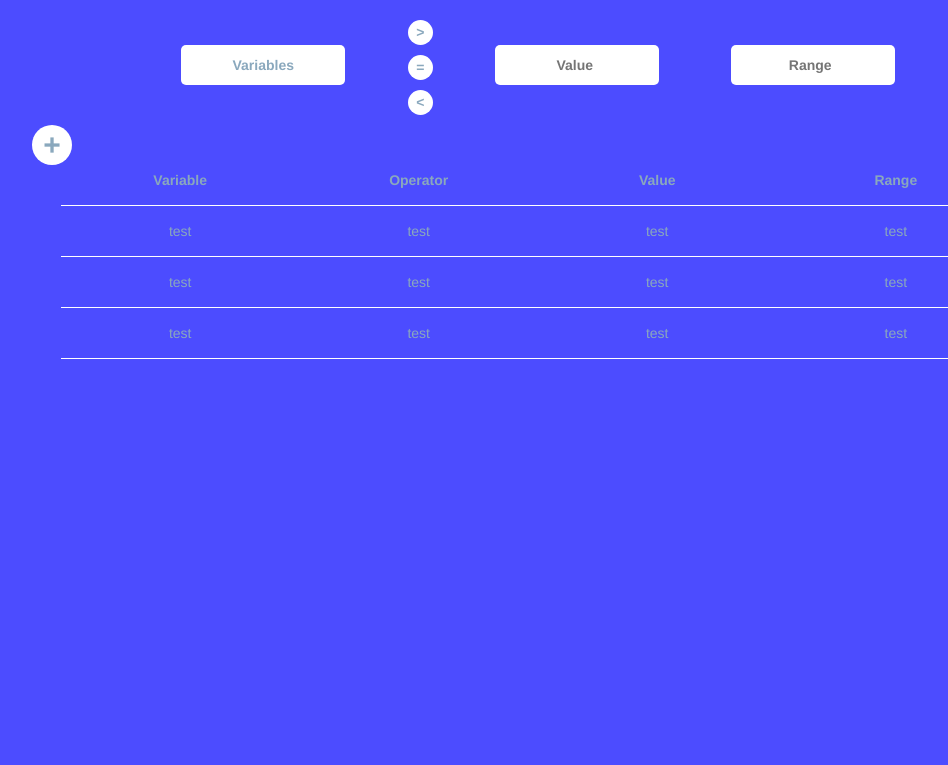
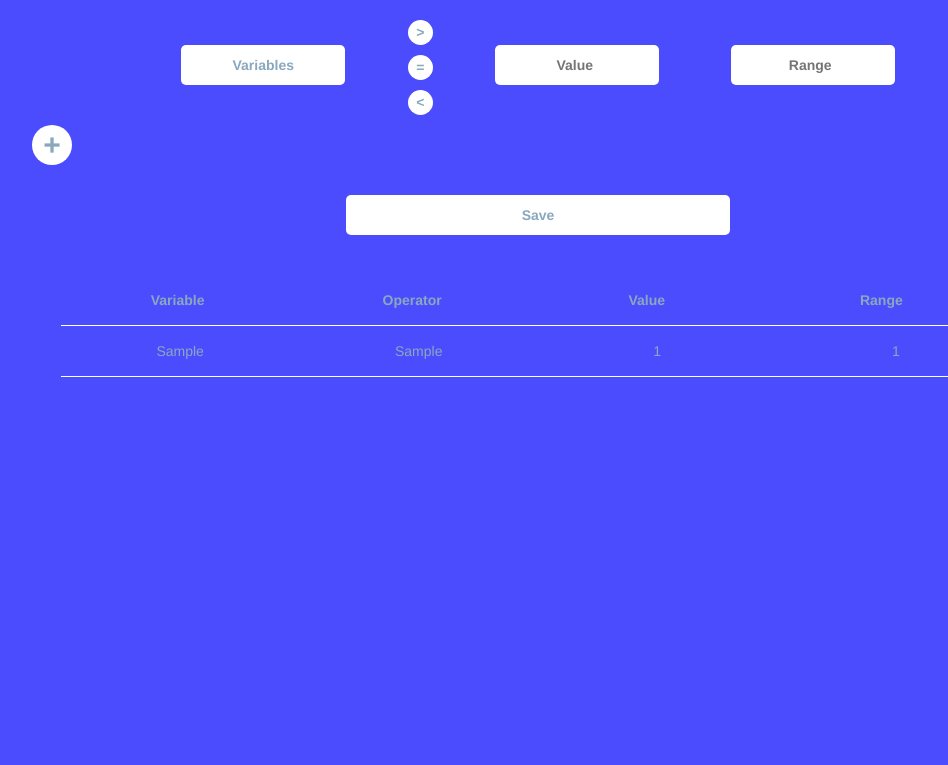
Before and after one commit to pittendr/Africa-project, a Django app: page / in a window 1280 px wide. Shown: the top 765 px of the page, without its empty margins (102-1050 px from the left). Run offline with Django 3.2, Linux system fonts and the light colour scheme; tables that the repository leaves empty hold one stand-in row (values such as "Sample post"); lists and menus that the app fills with data are empty; some libraries are stand-ins or nearby versions.

Commit message:
implemented storing and displaying recipes, minor UI changes

```diff
--- a/ES/notifications/models.py
+++ b/ES/notifications/models.py
@@ -4,7 +4,7 @@ from django.db import models
 
 class Recipe(models.Model):
     recipe_variable = models.CharField(max_length=40)
-    logic_operator = models.NullBooleanField()
+    logic_operator = models.CharField(max_length=40)
     recipe_limit = models.PositiveIntegerField()
     recipe_range = models.PositiveIntegerField()
 
--- a/ES/notifications/templates/notifications/index.html
+++ b/ES/notifications/templates/notifications/index.html
@@ -6,7 +6,6 @@
   	<meta name="author" content="Galenic">
 
   	<link rel="stylesheet" href="/static/notifications/css/bootstrap.css">
-  	<link rel="stylesheet" href="/static/notifications/css/bootstrap-select.css">
   	<link rel="stylesheet" href="/static/notifications/css/index.css">
   	<link href='https://fonts.googleapis.com/css?family=Roboto:400,700' rel='stylesheet' type='text/css'>
 
@@ -14,7 +13,6 @@
 
   	<script src="/static/notifications/js/jquery.min.js"></script>
   	<script src="/static/notifications/js/bootstrap.min.js"></script>
-  	<script src="/static/notifications/js/bootstrap-select.min.js"></script>
 </head>
 
 <body>
@@ -23,7 +21,7 @@
 		<div id ="recipe1" class = "recipe-wrapper">
 			<div class="row" >
 				<div class="col-sm-3 col-xs-3 col-xs-offset-1 text-center " style="margin-top:35px;">
-					<div id="variable_dropdown" class="custom-dropdown">
+					<div class="custom-dropdown">
 						<span>Variables</span>
 						<ul class="custom-drop">
 							<li><a>Elevation</a></li>
@@ -38,22 +36,24 @@
 				</div>
 				<div class="col-sm-1 col-xs-1 text-center" style="margin-top:10px;">
 					<div class="circle-wrapper">
-						<div class="circle"><p>></p></div>
-						<div class="circle"><p>=</p></div>
-						<div class="circle"><p><</p></div>
+						<div id="greaterThan" class="circle"><p>></p></div>
+						<div id="equalTo" class="circle"><p>=</p></div>
+						<div id="lessThan" class="circle"><p><</p></div>
 					</div>
 				</div>
 				<div class="col-sm-3 col-xs-3 text-center " style="margin-top:35px;">
 					<input type="number" placeholder="Value" id="recipe_value">
 				</div>
 				<div class="col-sm-3 col-xs-3 text-center" style="margin-top:35px;">
-						<input type="number" placeholder="Range" id="recipe_range">
+					<input type="number" placeholder="Range" id="recipe_range">
 				</div>
 			</div>
 
 			<div class="andCircle">+</div>
 		</div>
 	</div>
+
+	<div id="saveButton">Save</div>
 
 	<div id="recipe-list" class ="container">
 		<div id="headcont">
@@ -68,24 +68,7 @@
 		</div>
 		<div id="tablecont">
 			<table id = "tablebody">
-				<tr>
-					<td>test</td>
-					<td>test</td>
-					<td>test</td>
-					<td>test</td>
-				</tr>
-				<tr>
-					<td>test</td>
-					<td>test</td>
-					<td>test</td>
-					<td>test</td>
-				</tr>
-				<tr>
-					<td>test</td>
-					<td>test</td>
-					<td>test</td>
-					<td>test</td>
-				</tr>
+				{% include "notifications/table.html" %}
 			</table>
 		</div>
 
--- /dev/null
+++ b/ES/notifications/templates/notifications/table.html
@@ -0,0 +1,10 @@
+{% if recipes %}
+	{% for recipe in recipes %}
+	<tr>
+		<td>{{recipe.recipe_variable}}</td>
+		<td>{{recipe.logic_operator}}</td>
+		<td>{{recipe.recipe_limit}}</td>
+		<td>{{recipe.recipe_range}}</td>
+	</tr>
+	{% endfor %}
+{% endif %}
--- a/ES/notifications/urls.py
+++ b/ES/notifications/urls.py
@@ -4,4 +4,5 @@ from . import views
 
 urlpatterns = [
     url(r'^$', views.index, name='index'),
+	url(r'^data$', views.data, name='data')
 ]
--- a/ES/notifications/views.py
+++ b/ES/notifications/views.py
@@ -1,7 +1,26 @@
 from django.shortcuts import render
 from django.http import HttpResponse
+import simplejson as json
+from django.views.decorators.csrf import requires_csrf_token
+from notifications.models import Recipe
+
+@requires_csrf_token
+def index(request):
+    recipes = Recipe.objects.all()
+    context = {'recipes': recipes}
+    return render(request, 'notifications/index.html', context)
 
 
-def index(request):
-    return render(request, 'notifications/index.html')
-# Create your views here.
+def data(request):
+    if request.method == 'POST' and request.is_ajax():
+        variable = request.POST['variable']
+        operator = request.POST['operator']
+        value = request.POST['value']
+        range = request.POST['range']
+
+        recipe = Recipe.objects.create(recipe_variable=variable, logic_operator = operator, recipe_limit = value, recipe_range = range)
+        recipes = Recipe.objects.all()
+        context = {'recipes': recipes}
+        return render(request, 'notifications/table.html', context)
+    else:
+        return HttpResponse("Failed")
--- a/ES/static/notifications/css/index.css
+++ b/ES/static/notifications/css/index.css
@@ -3,6 +3,29 @@ body, html{
 	width:100%;
 	height:100%;
 }
+
+.clicked{
+	background:gray;
+}
+
+#saveButton{
+	text-align:center;
+	min-width:90px;
+    position: relative;
+    width: 30%;
+	padding:10px;
+    background: rgba(255,255,255,1);
+    border-radius: 5px;
+    cursor: pointer;
+    outline: none;
+    font-weight: bold;
+    color: #8AA8BD;
+	margin-top:40px;
+	margin-bottom:40px;
+	margin-left:auto;
+	margin-right:auto;
+}
+
 .variable-frame{
 	width:25%;
 	float:left;
@@ -34,12 +57,14 @@ body, html{
 	width:90%;
 	margin: 0 auto;
     color: #8AA8BD;
+	height:200px;
 }
 #headcont{
 	display:block;
 	width:90%;
 	margin: 0 auto;
     color: #8AA8BD;
+	padding-right:17px;
 }
 
 table#tableheader{
@@ -131,6 +156,7 @@ input[type="number"] {
     color: #8AA8BD;
 	margin-bottom:10px;
 	line-height:25px;
+	cursor:pointer;
 }
 
 .custom-dropdown {
--- a/ES/static/notifications/js/index.js
+++ b/ES/static/notifications/js/index.js
@@ -1,4 +1,6 @@
 var recipeCount = 1;
+var csrftoken = getCookie('csrftoken');
+
 $(document).ready(function(){
 	$("#recipe-container").on("click", ".custom-dropdown", function(){
 		$(this).toggleClass('active');
@@ -17,13 +19,73 @@ $(document).ready(function(){
 	$("#recipe-container").on('mouseleave', '.custom-drop', function(){
 		$(this).parent().removeClass('active');
 	});
+
+	$("#recipe-container").on('click', '.circle', function(){
+		$(this).parent().find('.circle').not($(this)).css("background","white");
+		$(this).parent().find('.circle').not($(this)).removeClass("clicked");
+	    if($(this).hasClass("clicked")){
+			$(this).css("background","white");
+		}else{
+			$(this).css("background","gray");
+		}
+		$(this).toggleClass("clicked");
+	});
+	var data=null;
+	$(document).on("click", "#saveButton", function(){
+		for(var i=0; i<recipeCount;i++){
+			$.ajaxSetup({
+				beforeSend: function(xhr, settings) {
+					if (!csrfSafeMethod(settings.type) && !this.crossDomain) {
+						xhr.setRequestHeader("X-CSRFToken", csrftoken);
+					}
+				}
+			});
+			$.ajax({
+				method: 'POST',
+				url: '/data',
+				data: {
+					'variable' : $("#recipe"+(i+1)).find('span').text(),
+					'operator' : $("#recipe"+(i+1)).find(".circle.clicked").text(),
+					'value' : $("#recipe"+(i+1)).find('#recipe_value').val(),
+					'range' : $("#recipe"+(i+1)).find('#recipe_range').val(),
+				},
+				success: function (data) {
+					 $('#tablebody').html(data);
+				},
+				error: function (data) {
+					 alert(data);
+				}
+			});
+		}
+	});
+
 	$(document).on("click", ".exit", function(){
 		$(this).parent().parent().remove();
 		recipeCount--;
 		$('#recipe'+recipeCount).find('.andCircle').removeClass("disabled");
 	});
 
-})
+});
+
+function csrfSafeMethod(method) {
+    // these HTTP methods do not require CSRF protection
+    return (/^(GET|HEAD|OPTIONS|TRACE)$/.test(method));
+}
+
+function getCookie(name) {
+    var cookieValue = null;
+    if (document.cookie && document.cookie != '') {
+        var cookies = document.cookie.split(';');
+        for (var i = 0; i < cookies.length; i++) {
+            var cookie = jQuery.trim(cookies[i]);
+            if (cookie.substring(0, name.length + 1) == (name + '=')) {
+                cookieValue = decodeURIComponent(cookie.substring(name.length + 1));
+                break;
+            }
+        }
+    }
+    return cookieValue;
+}
 
 function newRecipe(){
 	recipeCount++;
@@ -46,22 +108,22 @@ function newRecipe(){
 	var col1 = document.createElement('div');
 	col1.setAttribute("class", "col-sm-3 col-xs-3 col-xs-offset-1 text-center");
 	col1.setAttribute("style", "margin-top:35px");
-	col1.innerHTML="<div id='variable_dropdown"+recipeCount+"' class='custom-dropdown'><span>Variables</span><ul class='custom-drop'><li><a>Elevation</a></li><li><a>Wind Speed</a></li><li><a>Wind Direction</a></li><li><a>Temperature</a></li><li><a>Humidity</a></li><li><a>Rain</a></li><li><a>Cloud Coverage</a></li></ul></div>"
+	col1.innerHTML="<div class='custom-dropdown'><span>Variables</span><ul class='custom-drop'><li><a>Elevation</a></li><li><a>Wind Speed</a></li><li><a>Wind Direction</a></li><li><a>Temperature</a></li><li><a>Humidity</a></li><li><a>Rain</a></li><li><a>Cloud Coverage</a></li></ul></div>"
 
 	var col2 = document.createElement('div');
 	col2.setAttribute("class", "col-sm-1 col-xs-1 text-center");
 	col2.setAttribute("style", "margin-top:10px");
-	col2.innerHTML='<div id="circle+'+recipeCount+'" class="circle-wrapper"><div class="circle"><p>></p></div><div class="circle"><p>=</p></div><div class="circle"><p><</p></div></div>'
+	col2.innerHTML='<div class="circle-wrapper"><div class="circle"><p>></p></div><div class="circle"><p>=</p></div><div class="circle"><p><</p></div></div>'
 
 	var col3 = document.createElement('div');
     col3.setAttribute("class", "col-sm-3 col-xs-3 text-center");
 	col3.setAttribute("style", "margin-top:35px");
-    col3.innerHTML='<input type="number" placeholder="Value" id="recipe_value'+recipeCount+'">'
+    col3.innerHTML='<input type="number" placeholder="Value" class="recipe_value">'
 
 	var col4 = document.createElement('div');
 	col4.setAttribute("class", "col-sm-3 col-xs-3 text-center");
 	col4.setAttribute("style", "margin-top:35px");
-	col4.innerHTML='<input type="number" placeholder="Range" id="recipe_range'+recipeCount+'">'
+	col4.innerHTML='<input type="number" placeholder="Range" class="recipe_range">'
 
 	row.appendChild(col1);
 	row.appendChild(col2);
```
Also changed, not shown: ES/notifications/migrations/0002_auto_20160324_0023.py (added), 6 other files.
